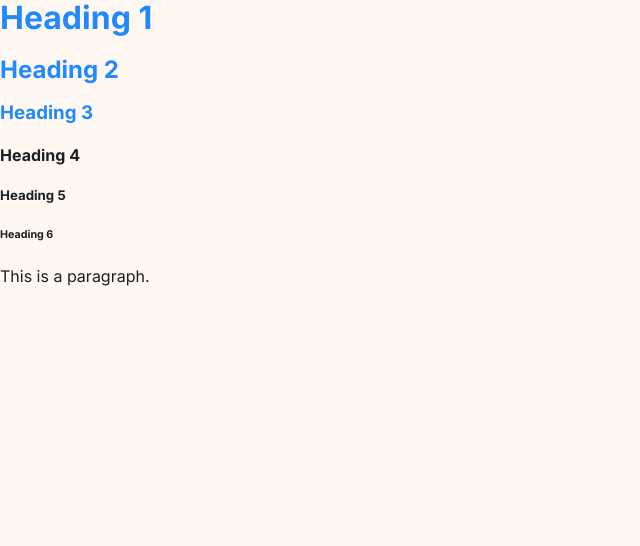
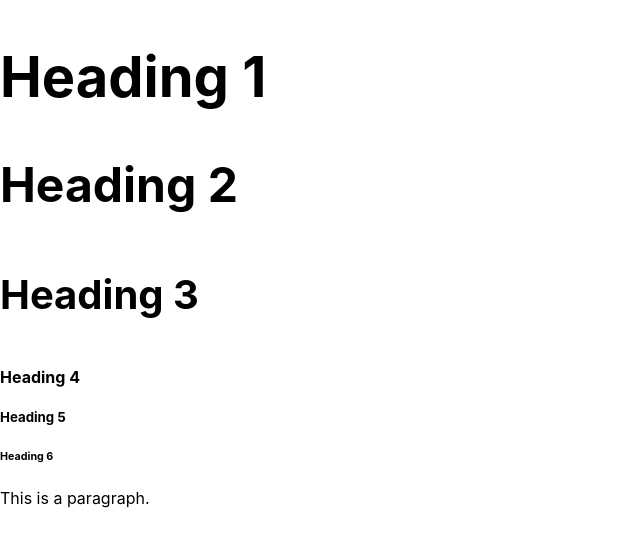
Before and after one commit to carlijnweijer/sass-boilerplate, a website: page index.html in a window 1280 px wide. Shown: the whole page, without its empty margins (0-640 px from the left). Drawn offline with Linux system fonts and the light colour scheme.

Commit message:
update files to my most used

```diff
--- a/app/sass/globals/boilerplate.scss
+++ b/app/sass/globals/boilerplate.scss
@@ -1,3 +1,5 @@
+@use "layout";
+
 html {
   font-size: 100%;
   box-sizing: border-box;
@@ -12,8 +14,6 @@ html {
 body {
   margin: 0;
   padding: 0;
-  font-family: var(--font-inter);
-  background: var(--color-orange-0);
-  color: var(--color-black);
-  min-height: 150vh;
+  font-family: -apple-system, BlinkMacSystemFont, "Segoe UI", Roboto, Helvetica,
+    Arial, sans-serif, "Apple Color Emoji", "Segoe UI Emoji", "Segoe UI Symbol";
 }
--- a/app/sass/globals/colors.scss
+++ b/app/sass/globals/colors.scss
@@ -1,52 +1,4 @@
 :root {
-  --color-black: #1b1f23;
+  --color-black: #000;
   --color-white: #fff;
-  --color-gray-0: #fafbfc;
-  --color-gray-1: #f6f8fa;
-  --color-gray-2: #e1e4e8;
-  --color-gray-3: #d1d5da;
-  --color-gray-4: #959da5;
-  --color-gray-5: #6a737d;
-  --color-gray-6: #586069;
-  --color-gray-7: #444d56;
-  --color-gray-8: #2f363d;
-  --color-gray-9: #24292e;
-  --color-blue-0: #f1f8ff;
-  --color-blue-1: #dbedff;
-  --color-blue-2: #c8e1ff;
-  --color-blue-3: #79b8ff;
-  --color-blue-4: #2188ff;
-  --color-blue-5: #0366d6;
-  --color-blue-6: #005cc5;
-  --color-blue-7: #044289;
-  --color-blue-8: #032f62;
-  --color-blue-9: #05264c;
-  --color-green-0: #f0fff4;
-  --color-green-1: #dcffe4;
-  --color-green-2: #bef5cb;
-  --color-green-3: #85e89d;
-  --color-green-4: #34d058;
-  --color-green-5: #28a745;
-  --color-green-6: #22863a;
-  --color-green-7: #176f2c;
-  --color-green-8: #165c26;
-  --color-green-9: #144620;
-  --color-yellow-0: #fffdef;
-  --color-yellow-1: #fffbdd;
-  --color-yellow-2: #fff5b1;
-  --color-yellow-3: #ffea7f;
-  --color-yellow-4: #ffdf5d;
-  --color-yellow-5: #ffd33d;
-  --color-yellow-6: #f9c513;
-  --color-yellow-7: #dbab09;
-  --color-yellow-8: #b08800;
-  --color-yellow-9: #735c0f;
-  --color-orange-0: #fff8f2;
-  --color-orange-1: #ffebda;
-  --color-orange-2: #ffd1ac;
-  --color-orange-3: #ffab70;
-  --color-orange-4: #fb8532;
-  --color-orange-5: #f66a0a;
-  --color-orange-6: #e36209;
-  --color-orange-7: #d15704;
 }
--- a/app/sass/globals/fonts.scss
+++ /dev/null
@@ -1,3 +0,0 @@
-:root {
-  --font-inter: "Inter", sans-serif;
-}
--- a/app/sass/globals/layout.scss
+++ b/app/sass/globals/layout.scss
@@ -1,49 +1,51 @@
-@use '../util' as *;
+@use "../util" as *;
 
-:root {
-  --page-width: 1170px;
-}
+$page-width: 1170px;
 
-%pagewidth {
-  max-width: var(--page-width);
-  margin-right: auto;
-  margin-left: auto;
+@mixin pagewidth {
+  max-width: $page-width;
+  padding-left: 25px;
+  padding-right: 25px;
 
-  @include responsiveMax(huge) {
-    padding-right: 100px;
-    padding-left: 100px;
+  @include responsiveMin(tablet) {
+    padding-left: 50px;
+    padding-right: 50px;
   }
 
-  @include responsiveMax(big) {
+  @include responsiveMin(laptop) {
     padding-left: 75px;
     padding-right: 75px;
   }
 
-  @include responsiveMax(small) {
-    padding-left: 50px;
-    padding-right: 50px;
+  @include responsiveMin(desktop) {
+    padding-left: 100px;
+    padding-right: 100px;
   }
 
-  @include responsiveMax(mini) {
-    padding-left: 25px;
-    padding-right: 25px;
+  @include responsiveMin(big) {
+    margin-right: auto;
+    margin-left: auto;
   }
 }
 
-%fullwidth {
+@mixin fullwidth {
   width: 100vw;
-  margin-left: calc((-100vw + var(--page-width)) / 2);
 
-  @include responsiveMax(huge) {
+  margin-left: -25px;
+
+  @include responsiveMin(tablet) {
+    margin-left: -50px;
+  }
+
+  @include responsiveMin(laptop) {
+    margin-left: -75px;
+  }
+
+  @include responsiveMin(desktop) {
     margin-left: -100px;
   }
-  @include responsiveMax(big) {
-    margin-left: -75px;
-  }
-  @include responsiveMax(small) {
-    margin-left: -50px;
-  }
-  @include responsiveMax(mini) {
-    margin-left: -25px;
+
+  @include responsiveMin(big) {
+    margin-left: calc((-100vw + $page-width) / 2);
   }
 }
--- a/app/sass/globals/typography.scss
+++ b/app/sass/globals/typography.scss
@@ -1,25 +1,48 @@
-@use '../util' as *;
-
-h1,
-h2,
-h3 {
-  margin-top: 0;
-  line-height: 1.1;
-  color: var(--color-blue-4);
-}
+@use "../util" as *;
 
 h1 {
-  font-size: rem(24);
-  margin-bottom: rem(3);
+  font-size: rem(40);
+  line-height: rem(48);
 
-  @include responsiveMax(large) {
-    font-size: rem(28);
+  @include responsiveMin(tablet) {
+    font-size: rem(48);
+    line-height: rem(56);
+  }
+
+  @include responsiveMin(desktop) {
+    font-size: rem(56);
+    line-height: rem(62);
   }
 }
 
 h2 {
-  font-size: rem(24);
-  margin-bottom: rem(24);
+  font-size: rem(34);
+  margin-bottom: rem(42);
+
+  @include responsiveMin(tablet) {
+    font-size: rem(40);
+    margin-bottom: rem(48);
+  }
+
+  @include responsiveMin(desktop) {
+    font-size: rem(48);
+    margin-bottom: rem(56);
+  }
+}
+
+h3 {
+  font-size: rem(26);
+  margin-bottom: rem(34);
+
+  @include responsiveMin(tablet) {
+    font-size: rem(32);
+    margin-bottom: rem(40);
+  }
+
+  @include responsiveMin(desktop) {
+    font-size: rem(40);
+    margin-bottom: rem(48);
+  }
 }
 
 a,
--- a/app/sass/style.scss
+++ b/app/sass/style.scss
@@ -1,2 +1 @@
-@use 'globals';
-@use 'components';
+@use "globals";
--- a/app/sass/util/breakpoints.scss
+++ b/app/sass/util/breakpoints.scss
@@ -1,20 +1,27 @@
-$breakpoints: (
-  "mini": "480px",
-  "small": "700px",
-  "medium": "1000",
-  "big": "1240px",
-  "bigger": "1366px",
-  "huge": "1440px",
+$breakpoints-max: (
+  "phone": "480px",
+  "tablet": "768px",
+  "laptop": "1024px",
+  "desktop": "1280px",
+  "big": "1440px",
+);
+
+$breakpoints-min: (
+  "phone": "320px",
+  "tablet": "481px",
+  "laptop": "769px",
+  "desktop": "1025px",
+  "big": "1441px",
 );
 
 @mixin responsiveMax($size) {
-  @media only screen and (max-width: map-get($breakpoints, $size)) {
+  @media only screen and (max-width: map-get($breakpoints-max, $size)) {
     @content;
   }
 }
 
 @mixin responsiveMin($size) {
-  @media only screen and (min-width: map-get($breakpoints, $size) + 1px) {
+  @media only screen and (min-width: map-get($breakpoints-min, $size)) {
     @content;
   }
 }
@@ -24,8 +31,3 @@ $breakpoints: (
     @content;
   }
 }
-
-//example:
-// @include responsiveMax(large){
-//     font-size: 3rem;
-// }
--- a/app/sass/util/form.scss
+++ /dev/null
@@ -1,126 +0,0 @@
-%textinput {
-  width: 100%;
-  margin: 0;
-  padding: 0;
-  //   border: 1px solid;
-  //   background-color: ;
-  //   color: ;
-}
-
-%radio {
-  position: relative;
-
-  & input[type="radio"] {
-    left: 0;
-    position: absolute;
-    cursor: pointer;
-    height: 1em;
-    width: 1em;
-    opacity: 0;
-
-    & + label {
-      display: block;
-      margin-left: 1.5em;
-
-      &:before {
-        content: "";
-        position: absolute;
-        top: 4px;
-        left: 0;
-        width: em(18px, 16px);
-        height: em(18px, 16px);
-        //  background-color:;
-        //  border: 1px solid;
-        border-radius: 50%;
-      }
-    }
-
-    &:hover {
-      & + label:before {
-        content: "";
-        // background-color: ;
-      }
-    }
-
-    &:checked {
-      & + label:before {
-        width: em(12px, 16px);
-        height: em(12px, 16px);
-        //  border: 3px solid;
-        // background: $;
-        background-size: em(18px, 16px);
-        // box-shadow: 0 0 0 1px rgba($, 0.4);
-      }
-    }
-
-    &:focus {
-      & + label:before {
-        //  border: 1px solid;
-        // box-shadow: 0 0 0 2px $;
-      }
-
-      &:checked {
-        & + label:before {
-          //  border: 3px solid;
-          // box-shadow: 0 0 0 2px $;
-        }
-      }
-    }
-  }
-}
-
-%checkbox {
-  position: relative;
-
-  & input[type="checkbox"] {
-    left: 0;
-    position: absolute;
-    cursor: pointer;
-    height: 1em;
-    width: 1em;
-    opacity: 0;
-
-    & + label {
-      display: block;
-      margin-left: 1.5em;
-
-      &:before {
-        content: "";
-        position: absolute;
-        top: 4px;
-        left: 0;
-        width: em(18px, 16px);
-        height: em(18px, 16px);
-        // background-color: ;
-        // border-bottom: 1px solid $;
-      }
-
-      & + .description {
-        margin-left: 1.5em;
-      }
-    }
-
-    &:hover {
-      & + label:before {
-        content: "";
-        // background-color: ;
-      }
-    }
-
-    &:focus {
-      & + label:before {
-        content: "";
-        // outline: 2px solid;
-        outline-offset: -1px;
-      }
-    }
-
-    &:checked {
-      & + label:before {
-        // background: $ url("../iconen/check.svg") center no-repeat;
-        background-size: em(14px, 16px);
-        // border-bottom: 1px solid ;
-      }
-    }
-  }
-}
--- a/app/sass/util/functions.scss
+++ b/app/sass/util/functions.scss
@@ -1,14 +1,5 @@
+@use "sass:math";
+
 @function rem($pixels, $context: 16) {
-  @return ($pixels / $context) 1rem;
+  @return math.div($pixels, $context) * 1rem;
 }
-
-/*
---- example ---
-h1 {
-    font-size: rem(32);
-}
-results in
-h1 {
-    font-size: 2rem;
-}
- */
--- a/index.html
+++ b/index.html
@@ -15,9 +15,10 @@
     />
 
     <!-- Stylesheets -->
-    <link rel="stylesheet" href="/app/css/style.css" />
+    <link rel="stylesheet" href="app/css/style.css" />
   </head>
   <body>
+    <section>
       <h1>Heading 1</h1>
       <h2>Heading 2</h2>
       <h3>Heading 3</h3>
@@ -26,5 +27,6 @@
       <h6>Heading 6</h6>
 
       <p>This is a paragraph.</p>
+    </section>
   </body>
 </html>
```
Also changed, not shown: package.json (added, +24 -0 lines), app/css/style.css, app/sass/components/_index.scss (deleted), 4 other files. Lines whose indentation alone changed are shown as unchanged.
